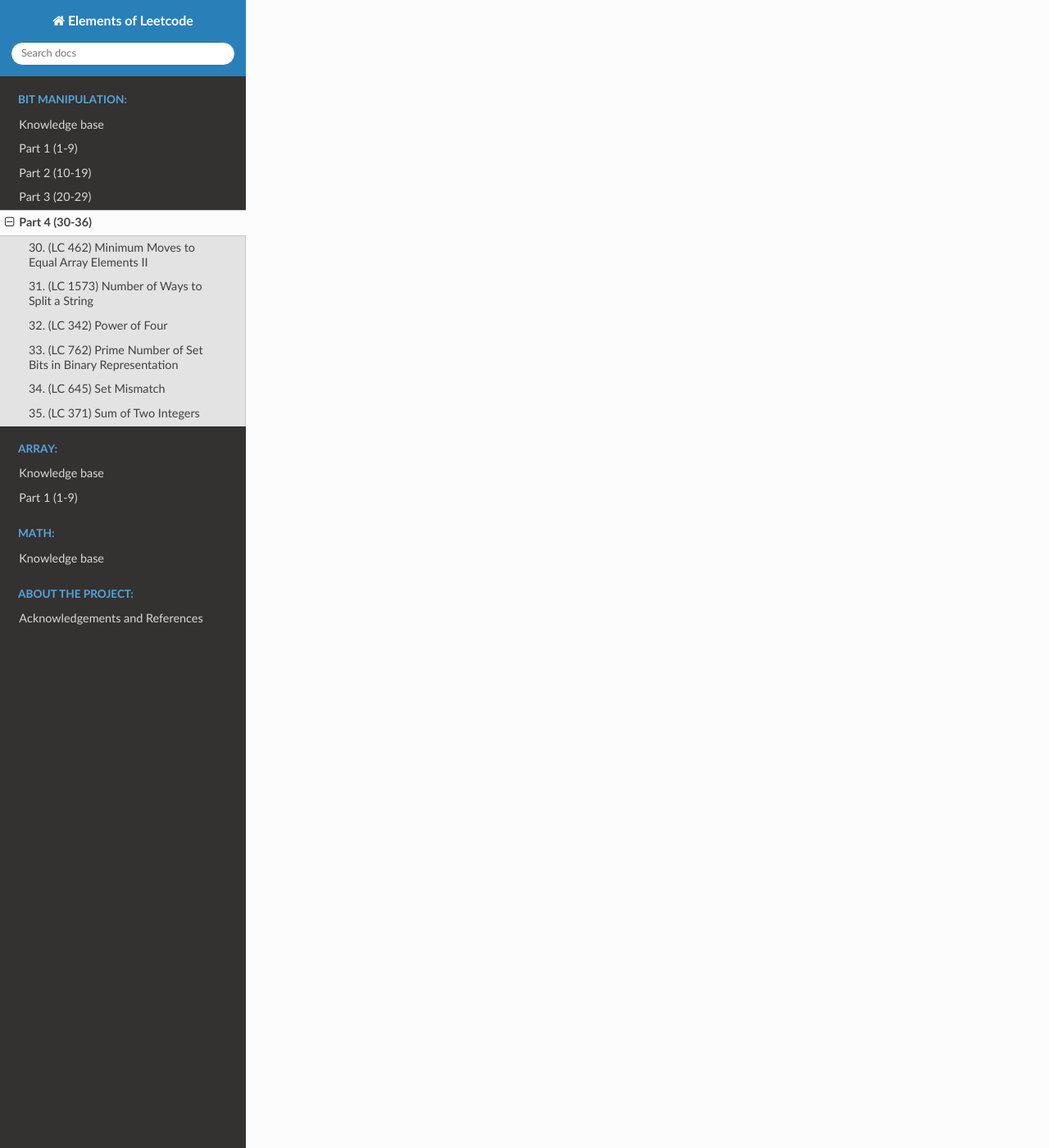
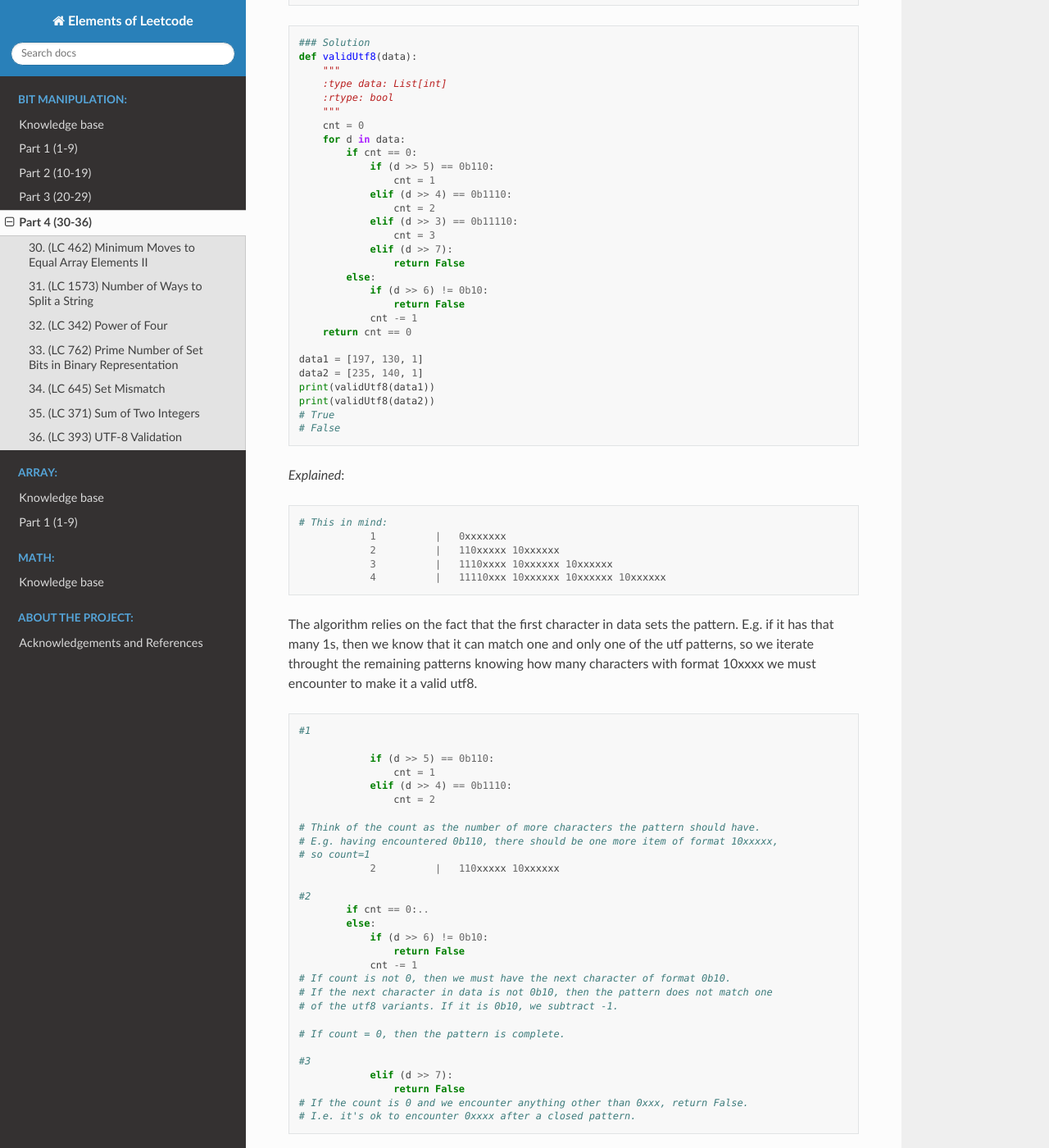
Before and after one commit to kkvero/elements_of_leetcode, a Sphinx documentation site: the page built from docs/source/bits/bits_4.rst, in a window 1280 px wide and 1400 px high, scrolled down 9487 px. Shown: the whole window at 82% size. Built offline with Sphinx 7.4.7 and the Read the Docs theme 2.0.0, drawn with Linux system fonts in a browser that asks for light colours; some of the changed text lies outside the part shown.

Commit message:
update 14: edit 4, add 36

```diff
--- a/docs/source/bits/bits_4.rst
+++ b/docs/source/bits/bits_4.rst
@@ -408,3 +408,166 @@
 | - XOR adds correctly, if there was no carry
 | - AND (a & b) correctly returns the carry, but we just have to move it one position to the left, hence << 1
 | So we continue until there is no carry (carry = 0, and b = carry = 0)
+
+36. (LC 393) UTF-8 Validation
+------------------------------
+(Medium)
+`Task <https://leetcode.com/problems/utf-8-validation/>`_
+
+Put simply, given a list of integers like [197,130,1], return True if its
+binary form, here 11000101 10000010 00000001 matches one of the patterns
+given in the table in the task.
+In this example it matches (pattern 2 + pattern 1), i.e. True, a valid utf8.
+::
+
+    ### V my
+    def valid_utf(a):
+        bins = [bin(n)[2:].zfill(8) for n in a]
+        flag = 0
+        for c in bins[0]:
+            if c == "0":
+                break
+            flag += 1
+        flag -= 1
+        for n in bins[1:]:
+            if n[:2] == "10":
+                flag -= 1
+            else:
+                break
+        return flag <= 0
+
+    data = [197, 130, 1]
+    data2 = [235, 140, 4]
+    print(valid_utf(data))   # True
+    print(valid_utf(data2))  # False
+
+| *Explained:*
+|    ``flag -= 1``
+
+Because the format is::
+
+    # Visualization
+    1 0
+    2 11   10
+    3 111  10 10
+    4 1111 10 10 10
+    # E.g. flag=2 (11), but only one set of 10.
+
+::
+
+    ### Solution
+    def validUtf8(data):
+        """
+        :type data: List[int]
+        :rtype: bool
+        """
+        cnt = 0
+        for d in data:
+            if cnt == 0:
+                if (d >> 5) == 0b110:
+                    cnt = 1
+                elif (d >> 4) == 0b1110:
+                    cnt = 2
+                elif (d >> 3) == 0b11110:
+                    cnt = 3
+                elif (d >> 7):
+                    return False
+            else:
+                if (d >> 6) != 0b10:
+                    return False
+                cnt -= 1
+        return cnt == 0
+
+    data1 = [197, 130, 1]
+    data2 = [235, 140, 1]
+    print(validUtf8(data1))
+    print(validUtf8(data2))
+    # True
+    # False
+
+*Explained*::
+
+    # This in mind:
+                1          |   0xxxxxxx
+                2          |   110xxxxx 10xxxxxx
+                3          |   1110xxxx 10xxxxxx 10xxxxxx
+                4          |   11110xxx 10xxxxxx 10xxxxxx 10xxxxxx
+
+The algorithm relies on the fact that the first character in data sets the pattern.
+E.g. if it has that many 1s, then we know that it can match one and only one of the
+utf patterns, so we iterate throught the remaining patterns knowing how many
+characters with format 10xxxx we must encounter to make it a valid utf8.
+::
+
+    #1
+
+                if (d >> 5) == 0b110:
+                    cnt = 1
+                elif (d >> 4) == 0b1110:
+                    cnt = 2
+
+    # Think of the count as the number of more characters the pattern should have.
+    # E.g. having encountered 0b110, there should be one more item of format 10xxxxx,
+    # so count=1
+                2          |   110xxxxx 10xxxxxx
+
+    #2
+            if cnt == 0:..
+            else:
+                if (d >> 6) != 0b10:
+                    return False
+                cnt -= 1
+    # If count is not 0, then we must have the next character of format 0b10.
+    # If the next character in data is not 0b10, then the pattern does not match one
+    # of the utf8 variants. If it is 0b10, we subtract -1.
+
+    # If count = 0, then the pattern is complete.
+
+    #3
+                elif (d >> 7):
+                    return False
+    # If the count is 0 and we encounter anything other than 0xxx, return False.
+    # I.e. it's ok to encounter 0xxxx after a closed pattern.
+
+::
+
+    ### My version with strings
+    # (I was worried about making sure we deal with 8 bits only.
+    # But there is really no need. Alg with >> will return False if not 8 bits.)
+
+    def f37(a):
+        pattern = 0
+        for i in a:
+            i = (bin(i)[2:]).zfill(8)
+            print(i)
+            if pattern == 0:
+                if i[:5] == '11110':
+                    pattern = 3
+                elif i[:4] == '1110':
+                    pattern = 2
+                elif i[:3] == '110':
+                    pattern = 1
+                elif i[0] == '0':
+                    pattern = 0
+                else:
+                    return False
+            elif pattern > 0:
+                if i[:2] == '10':
+                    pattern -= 1
+                else:
+                    return False
+        return pattern == 0
+
+    data = [197,130,1]
+    print(f37(data))
+    data2 = [235,140,4]
+    print(f37(data2))
+    # OUT
+    # 11000101
+    # 10000010
+    # 00000001
+    # True
+    # 11101011
+    # 10001100
+    # 00000100
+    # False
```
Also changed, not shown: docs/source/bits/bits_1.rst (+17 -0 lines), 9 other files.
